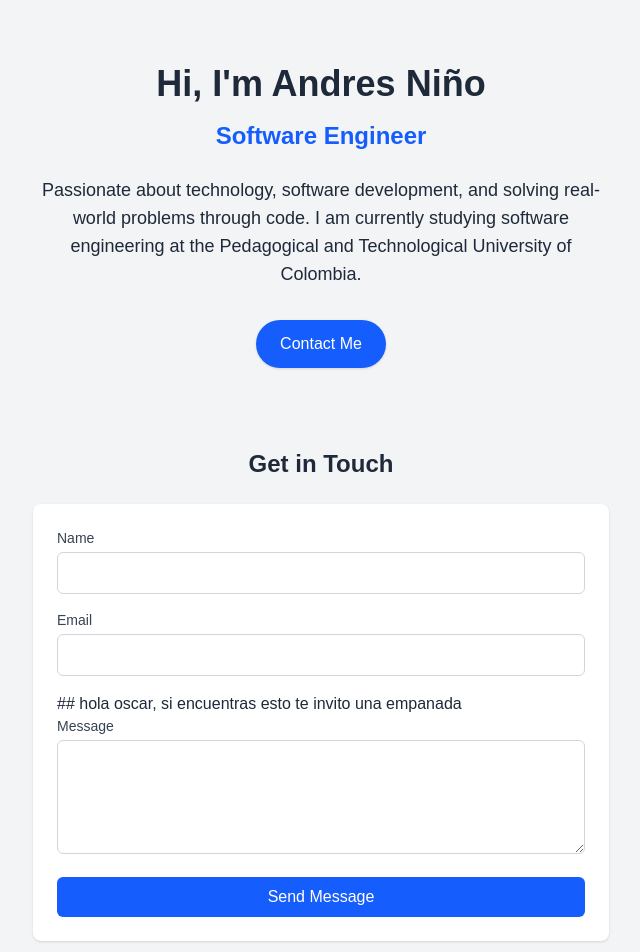
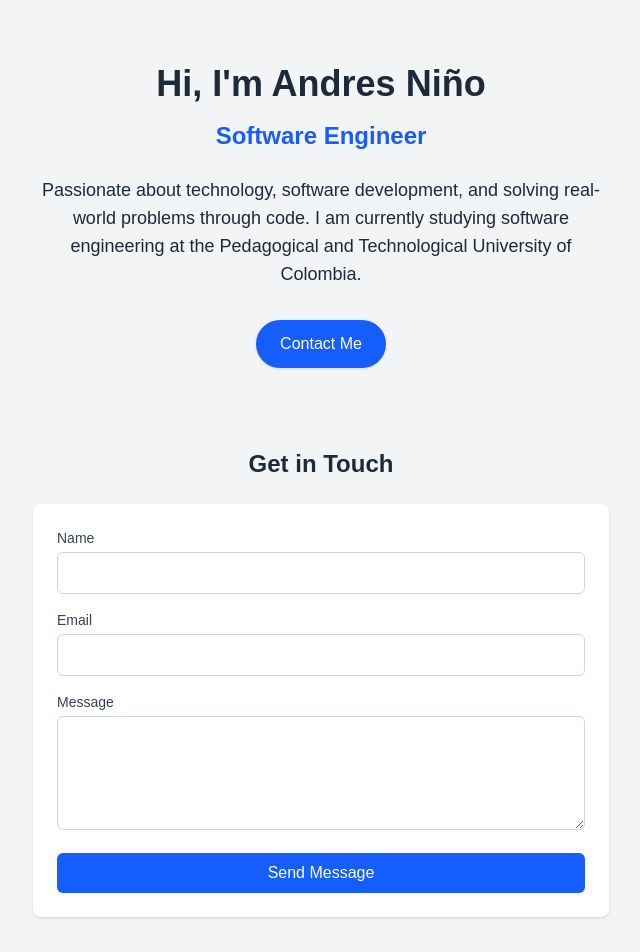
Before and after one commit to anothercoolcoder/cursos, a Next.js app: page / in a window 1280 px wide. Shown: the top 952 px of the page, without its empty margins (319-959 px from the left). Built offline with nearby package versions, Linux system fonts and the light colour scheme.

Commit message:
quite a oscar

```diff
--- a/src/app/page.tsx
+++ b/src/app/page.tsx
@@ -52,8 +52,6 @@ export default function Home() {
               />
             </div>
 
-            ## hola oscar, si encuentras esto te invito una empanada
-
             <div className="mb-4">
               <label htmlFor="message" className="block text-sm font-medium text-gray-700 mb-1">
                 Message
```
